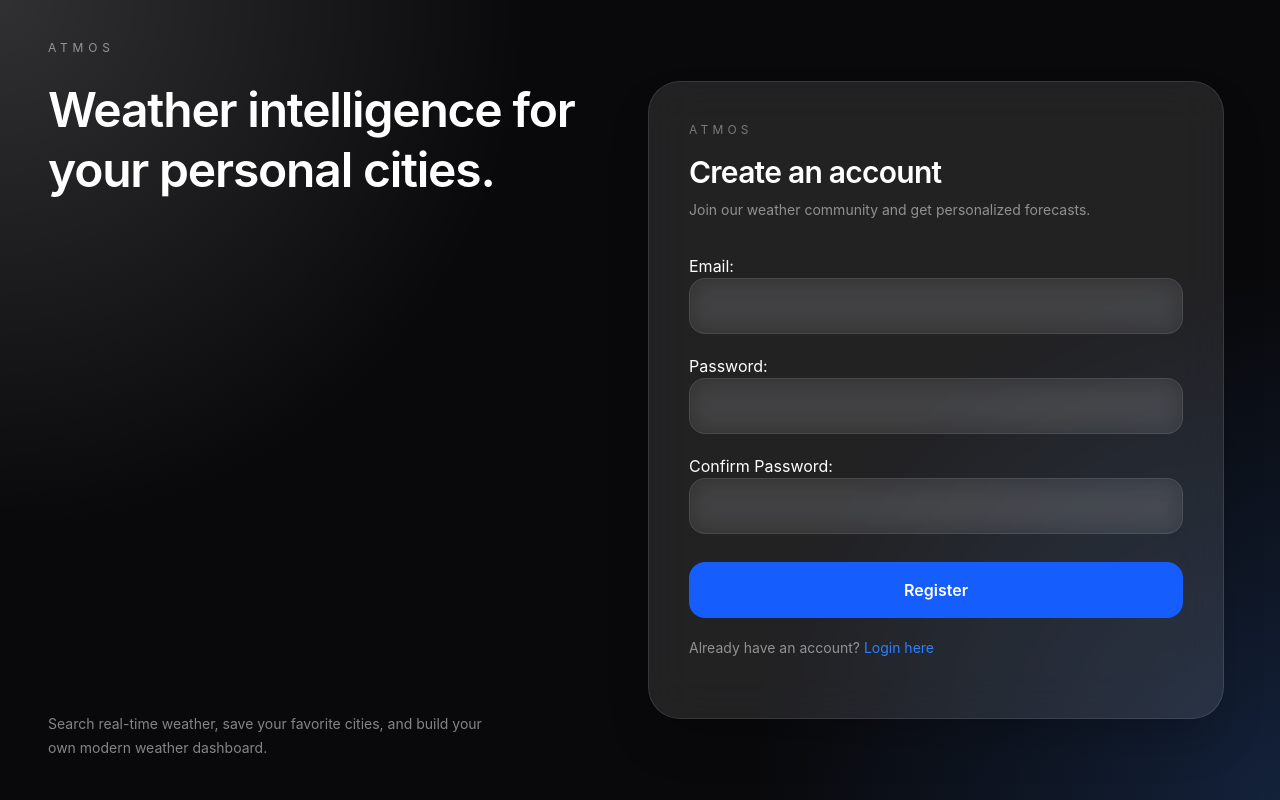
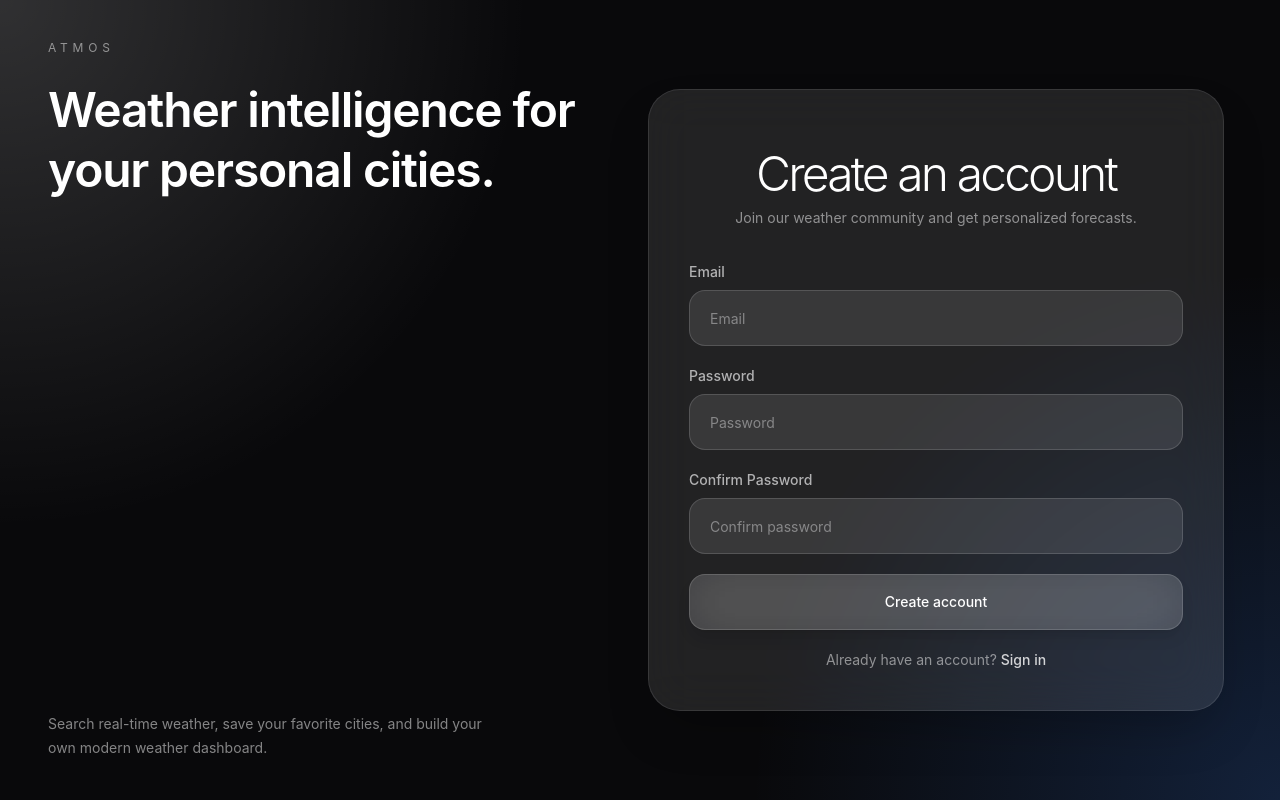
Before and after one commit to Vaios-S/atmos-weather-dashboard, a React (Vite) app: page /register in a window 1280 px wide. Built offline with nearby package versions, Linux system fonts and the light colour scheme; no server answers.

Commit message:
style: polish premium weather app UI

```diff
--- a/src/components/auth/AuthLayout.jsx
+++ b/src/components/auth/AuthLayout.jsx
@@ -1,6 +1,14 @@
+import { motion } from "framer-motion";
+
 export default function AuthLayout({ children, title, subtitle }) {
   return (
     <main className="min-h-screen bg-zinc-950 text-white bg-[radial-gradient(circle_at_top_left,rgba(255,255,255,0.16),transparent_35%),radial-gradient(circle_at_bottom_right,rgba(59,130,246,0.2),transparent_35%)]">
+      <motion.div
+        initial={{ opacity: 0, y: 18 }}
+        animate={{ opacity: 1, y: 0 }}
+        transition={{ duration: 0.55, ease: "easeOut" }}
+      >
+        {" "}
         <div className="grid min-h-screen grid-rows-[auto_auto_auto] px-6 py-10 lg:grid-cols-2 lg:grid-rows-1 lg:px-12">
           <section className="flex flex-col items-center text-center lg:items-start lg:text-left">
             <div>
@@ -16,16 +24,14 @@ export default function AuthLayout({ children, title, subtitle }) {
 
           <section className="flex w-full items-center justify-center py-10 lg:py-0">
             <div className="w-full max-w-xl rounded-[2rem] border border-white/10 bg-white/10 p-8 shadow-2xl backdrop-blur-xl sm:p-10">
-            <div className="mb-8">
-              <p className="text-xs uppercase tracking-[0.35em] text-white/40">
-                Atmos
-              </p>
-
-              <h2 className="mt-4 text-3xl font-semibold tracking-tight">
+              <div className="mb-8 text-center">
+                <h2 className="mt-5 text-5xl font-light tracking-[-0.06em] text-white">
                   {title}
                 </h2>
 
-              <p className="mt-2 text-sm leading-6 text-white/50">{subtitle}</p>
+                <p className="mt-2 text-sm leading-6 text-white/50">
+                  {subtitle}
+                </p>
               </div>
 
               {children}
@@ -37,6 +43,7 @@ export default function AuthLayout({ children, title, subtitle }) {
             own modern weather dashboard.
           </p>
         </div>
+      </motion.div>
     </main>
   );
 }
--- a/src/components/layout/AppLayout.jsx
+++ b/src/components/layout/AppLayout.jsx
@@ -3,6 +3,7 @@ import Navbar from "./Navbar";
 import useWeather from "../../hooks/useWeather";
 import { getWeatherBackground } from "../../utils/getWeatherBackground";
 import useTheme from "../../hooks/useTheme";
+import { motion } from "framer-motion";
 
 export default function AppLayout() {
   const { state } = useWeather();
@@ -38,7 +39,7 @@ text-white
       <div
         className={`relative z-10 min-h-screen ${isDark ? "text-white" : "text-zinc-950"}`}
       >
-        {/* <div className="absolute inset-0 bg-gradient-to-b from-black/25 via-black/5 to-black/25" /> */}
+        <div className="absolute inset-0 bg-gradient-to-b from-black/25 via-black/5 to-black/25" />
         <div className="pointer-events-none absolute inset-0 bg-[radial-gradient(circle_at_center,transparent_35%,rgba(0,0,0,0.28)_100%)]" />
         <Navbar />
 
--- a/src/pages/Login.jsx
+++ b/src/pages/Login.jsx
@@ -2,6 +2,8 @@ import useAuth from "../hooks/useAuth";
 import { useState } from "react";
 import { useNavigate, Link } from "react-router-dom";
 import AuthLayout from "../components/auth/AuthLayout";
+import ErrorMessage from "../components/ui/ErrorMessage";
+import { motion } from "framer-motion";
 
 export default function Login() {
   const [formData, setFormData] = useState({
@@ -43,91 +45,70 @@ export default function Login() {
     <>
       <AuthLayout
         title="Welcome back"
-        subtitle="Sign in to continue to your weather dashboard."
+        subtitle="Sign in to continue exploring live weather around the world."
       >
-        <form className="space-y-5" onSubmit={handleSubmit}>
-          <label>Email:</label>
+        <motion.div
+          initial={{ opacity: 0, y: 18 }}
+          animate={{ opacity: 1, y: 0 }}
+          transition={{ duration: 0.55, ease: "easeOut" }}
+        >
+          <form onSubmit={handleSubmit}>
+            <div className="space-y-5">
+              {error && <ErrorMessage message={error} />}
+
+              <div>
+                <label className="mb-2 block text-sm font-medium text-white/65">
+                  Email
+                </label>
+
                 <input
-            className="
-w-full
-h-14
-rounded-2xl
-border
-border-white/10
-bg-white/5
-px-5
-text-white
-placeholder:text-white/40
-backdrop-blur-md
-transition-all
-duration-200
-outline-none
-focus:border-blue-500
-focus:bg-white/[0.08]
-focus:ring-4
-focus:ring-blue-500/20
-"
+                  className="h-14 w-full rounded-2xl border border-white/15 bg-white/10 px-5 text-sm text-white shadow-lg shadow-black/10 outline-none backdrop-blur-xl transition-all duration-300 placeholder:text-white/40 focus:border-white/30 focus:bg-white/15 focus:ring-4 focus:ring-blue-600/40"
                   type="email"
                   value={formData.email}
+                  autoComplete="email"
+                  placeholder="you@example.com"
                   onChange={(e) =>
                     setFormData({ ...formData, email: e.target.value })
                   }
                 />
-          <label>Password:</label>
+              </div>
+
+              <div>
+                <label className="mb-2 block text-sm font-medium text-white/65">
+                  Password
+                </label>
+
                 <input
-            className="
-w-full
-h-14
-rounded-2xl
-border
-border-white/10
-bg-white/5
-px-5
-text-white
-placeholder:text-white/40
-backdrop-blur-md
-transition-all
-duration-200
-outline-none
-focus:border-blue-500
-focus:bg-white/[0.08]
-focus:ring-4
-focus:ring-blue-500/20
-"
+                  className="h-14 w-full rounded-2xl border border-white/15 bg-white/10 px-5 text-sm text-white shadow-lg shadow-black/10 outline-none backdrop-blur-xl transition-all duration-300 placeholder:text-white/40 focus:border-white/30 focus:bg-white/15 focus:ring-4 focus:ring-blue-600/40"
                   type="password"
                   value={formData.password}
+                  autoComplete="current-password"
+                  placeholder="Enter your password"
                   onChange={(e) =>
                     setFormData({ ...formData, password: e.target.value })
                   }
                 />
+              </div>
+
               <button
-            className="
-mt-2
-w-full
-h-14
-rounded-2xl
-bg-blue-600
-font-semibold
-text-white
-transition-all
-duration-300
-hover:bg-blue-500
-hover:shadow-lg
-hover:shadow-blue-500/30
-active:scale-[0.98]
-"
+                className="h-14 w-full rounded-2xl border border-white/15 bg-white/15 text-sm font-medium text-white shadow-lg shadow-black/10 backdrop-blur-xl transition-all duration-300 hover:bg-blue-600/20  active:scale-[0.98] "
                 type="submit"
               >
-            Login
+                Sign in
               </button>
-          <p className="text-sm text-white/50">
-            Don't have an account?{" "}
-            <Link to="/register" className="text-blue-500 hover:underline">
-              Register here
+
+              <p className="text-center text-sm text-white/50">
+                Don&apos;t have an account?{" "}
+                <Link
+                  to="/register"
+                  className="font-medium text-white/80 transition-colors duration-300 hover:text-blue-600"
+                >
+                  Create one
                 </Link>
               </p>
-          <p>{error}</p>
+            </div>
           </form>
+        </motion.div>
       </AuthLayout>
     </>
   );
--- a/src/pages/Register.jsx
+++ b/src/pages/Register.jsx
@@ -2,6 +2,8 @@ import { useState } from "react";
 import useAuth from "../hooks/useAuth";
 import { useNavigate, Link } from "react-router-dom";
 import AuthLayout from "../components/auth/AuthLayout";
+import { motion } from "framer-motion";
+import ErrorMessage from "../components/ui/ErrorMessage";
 
 export default function Register() {
   const [formData, setFormData] = useState({
@@ -71,119 +73,74 @@ export default function Register() {
         title="Create an account"
         subtitle="Join our weather community and get personalized forecasts."
       >
-        <form className="space-y-5" onSubmit={handleSubmit}>
-          <label>Email:</label>
+        <motion.div
+          initial={{ opacity: 0, y: 18 }}
+          animate={{ opacity: 1, y: 0 }}
+          transition={{ duration: 0.55, ease: "easeOut" }}
+        >
+          <form onSubmit={handleSubmit}>
+            <div className="space-y-5">
+              {error && <ErrorMessage message={error} />}
+              <label className="mb-2 block text-sm font-medium text-white/65">
+                Email
+              </label>
               <input
-            className="
-w-full
-h-14
-rounded-2xl
-border
-border-white/10
-bg-white/5
-px-5
-text-white
-placeholder:text-white/40
-backdrop-blur-md
-transition-all
-duration-200
-outline-none
-focus:border-blue-500
-focus:bg-white/[0.08]
-focus:ring-4
-focus:ring-blue-500/20
-"
+                className="h-14 w-full rounded-2xl border border-white/15 bg-white/10 px-5 text-sm text-white outline-none transition-all duration-300 placeholder:text-white/40 focus:border-white/30 focus:bg-white/15 focus:ring-4 focus:ring-blue-600/40"
                 type="email"
-            name="email"
+                placeholder="Email"
                 value={formData.email}
+                autoComplete="email"
                 onChange={(e) =>
                   setFormData({ ...formData, email: e.target.value })
                 }
               />
-          <label>Password:</label>
+              <label className="mb-2 block text-sm font-medium text-white/65">
+                Password
+              </label>
               <input
-            className="
-w-full
-h-14
-rounded-2xl
-border
-border-white/10
-bg-white/5
-px-5
-text-white
-placeholder:text-white/40
-backdrop-blur-md
-transition-all
-duration-200
-outline-none
-focus:border-blue-500
-focus:bg-white/[0.08]
-focus:ring-4
-focus:ring-blue-500/20
-"
+                className="h-14 w-full rounded-2xl border border-white/15 bg-white/10 px-5 text-sm text-white outline-none transition-all duration-300 placeholder:text-white/40 focus:border-white/30 focus:bg-white/15 focus:ring-4 focus:ring-blue-600/40"
                 type="password"
-            name="password"
+                placeholder="Password"
                 value={formData.password}
+                autoComplete="new-password"
                 onChange={(e) =>
                   setFormData({ ...formData, password: e.target.value })
                 }
               />
-          <label>Confirm Password:</label>
+              <label className="mb-2 block text-sm font-medium text-white/65">
+                Confirm Password
+              </label>
+
               <input
-            className="
-w-full
-h-14
-rounded-2xl
-border
-border-white/10
-bg-white/5
-px-5
-text-white
-placeholder:text-white/40
-backdrop-blur-md
-transition-all
-duration-200
-outline-none
-focus:border-blue-500
-focus:bg-white/[0.08]
-focus:ring-4
-focus:ring-blue-500/20
-"
+                className="h-14 w-full rounded-2xl border border-white/15 bg-white/10 px-5 text-sm text-white outline-none transition-all duration-300 placeholder:text-white/40 focus:border-white/30 focus:bg-white/15 focus:ring-4 focus:ring-blue-600/40"
                 type="password"
-            name="confirmPassword"
+                placeholder="Confirm password"
                 value={formData.confirmPassword}
+                autoComplete="new-password"
                 onChange={(e) =>
                   setFormData({ ...formData, confirmPassword: e.target.value })
                 }
               />
+
               <button
-            className="
-mt-2
-w-full
-h-14
-rounded-2xl
-bg-blue-600
-font-semibold
-text-white
-transition-all
-duration-300
-hover:bg-blue-500
-hover:shadow-lg
-hover:shadow-blue-500/30
-active:scale-[0.98]
-"
+                className="h-14 w-full rounded-2xl border border-white/15 bg-white/15 text-sm font-medium text-white shadow-lg shadow-black/10 backdrop-blur-xl transition-all duration-300 hover:bg-blue-600/20 active:scale-[0.98]"
                 type="submit"
               >
-            Register
+                Create account
               </button>
-          <p className="text-sm text-white/50">
+
+              <p className="text-center text-sm text-white/50">
                 Already have an account?{" "}
-            <Link to="/login" className="text-blue-500 hover:underline">
-              Login here
+                <Link
+                  to="/login"
+                  className="font-medium text-white/80 transition-colors duration-300 hover:text-blue-600"
+                >
+                  Sign in
                 </Link>
               </p>
-          <p>{error}</p>
+            </div>
           </form>
+        </motion.div>
       </AuthLayout>
     </>
   );
```
Also changed, not shown: src/pages/Home.jsx (+14 -5 lines), src/components/auth/AuthCard.jsx (added). Lines whose indentation alone changed are shown as unchanged.
